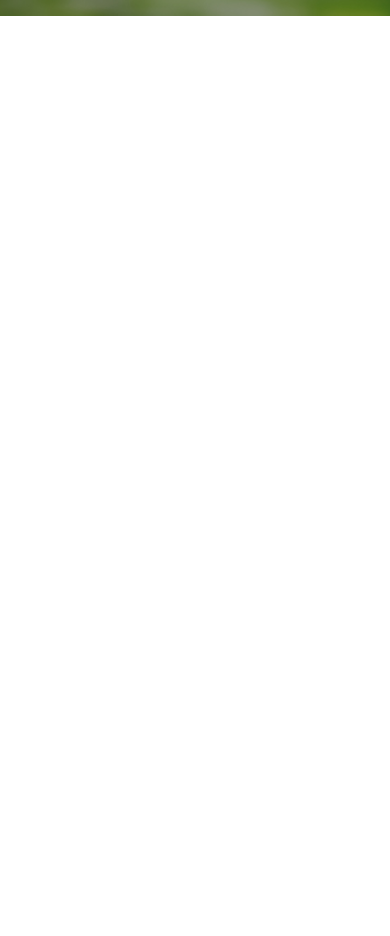
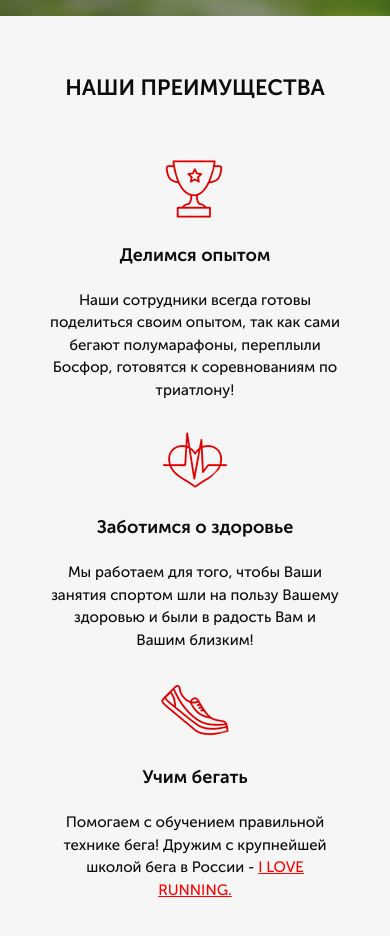
Before and after one commit to aretea83/puls, a website: page src/index.html in a window 390 px wide. Shown: the part 580-1516 px from the top of the page. Before the commit the page ends 844 px from the top, so only its background shows below. Drawn offline with Linux system fonts and the light colour scheme.

Commit message:
add advantage

```diff
--- a/src/index.html
+++ b/src/index.html
@@ -54,5 +54,36 @@
         </div>
     </div>
 
+    <div class="advantage">
+        <div class="container">
+            <h2 class="title">НАШИ ПРЕИМУЩЕСТВА</h2>
+
+            <div class="advantage__wrapper">
+                <div class="advantage__item">
+                    <img src="icons/cup.png" alt="cup" class="advantage__icon">
+                    <div class="advantage__title">Делимся опытом</div>
+                    <div class="advantage__descr">Наши сотрудники всегда готовы поделиться своим опытом,
+                    так как сами бегают полумарафоны, переплыли Босфор, готовятся к соревнованиям по триатлону!
+                    </div>
+                </div>
+                <div class="advantage__item">
+                    <img src="icons/heart.png" alt="heart" class="advantage__icon">
+                    <div class="advantage__title">Заботимся о здоровье</div>
+                    <div class="advantage__descr">Мы работаем для того,
+                    чтобы Ваши занятия спортом шли на пользу Вашему здоровью и были в радость Вам и Вашим близким!
+                    </div>
+                </div>
+                <div class="advantage__item">
+                    <img src="icons/shoe.png" alt="run" class="advantage__icon">
+                    <div class="advantage__title">Учим бегать</div>
+                    <div class="advantage__descr">Помогаем с обучением правильной технике бега!
+                    Дружим с крупнейшей школой бега в России -
+                    <a href="#">I LOVE RUNNING.</a>
+                    </div>
+                </div>
+            </div>
+        </div>
+    </div>
+
 </body>
 </html>
--- a/src/sass/_media.scss
+++ b/src/sass/_media.scss
@@ -19,6 +19,15 @@
     .button_main {
         margin-top: 55px;
         width: 280px;
+    }
+    .advantage {
+        padding: 70px 15px 78px 15px;
+        &__item {
+            max-width: 200px;
+        }
+        &__descr {
+            font-size: 13px;
+        }
     }
 }
 
@@ -43,6 +52,27 @@
         width: 140px;
         &_main {
             width: 250px;
+        }
+    }
+    .title {
+        font-size: 25px;
+    }
+    .advantage {
+        min-height: 350px;
+        padding: 55px 0;
+        &__wrapper {
+            margin-top: 25px;
+            flex-direction: column;
+            align-items: center;
+        }
+        &__item {
+            margin-top: 25px;
+        }
+        &__title {
+            margin-top: 18px;
+        }
+        &__descr {
+            margin-top: 20px;
         }
     }
 }
@@ -94,4 +124,16 @@
             font-size: 13px;
         }
     }
+    .title {
+        font-size: 22px;
+    }
+    .advantage {
+        padding: 55px 15px;
+        &__item {
+            max-width: 290px;
+        }
+        &__descr {
+            font-size: 15px;
+        }
+    }
 }
--- /dev/null
+++ b/src/sass/blocks/_advantage.scss
@@ -0,0 +1,33 @@
+.advantage {
+    min-height: 470px;
+    background-color: #f6f6f6;
+    padding: 70px 0 78px 0;
+    &__wrapper {
+        margin-top: 65px;
+        display: flex;
+        justify-content: space-between;
+    }
+    &__item {
+        display: flex;
+        flex-direction: column;
+        align-items: center;
+        max-width: 239px;
+    }
+    &__title {
+        margin-top: 38px;
+        color: #0d0d0d;
+        font-size: 18px;
+        font-weight: 700;
+    }
+    &__descr {
+        margin-top: 26px;
+        color: #0d0d0d;
+        font-size: 14px;
+        font-weight: 500;
+        text-align: center;
+        a {
+            color: #ff0000;
+            text-decoration: underline;
+        }
+    }
+}
--- /dev/null
+++ b/src/sass/blocks/_titles.scss
@@ -0,0 +1,8 @@
+.title {
+    display: block;
+    margin: 0 auto;
+    color: #0d0d0d;
+    font-size: 30px;
+    font-weight: 700;
+    text-align: center;
+}
--- a/src/sass/style.scss
+++ b/src/sass/style.scss
@@ -11,4 +11,6 @@
 @import 'blocks/promo';
 @import 'blocks/header';
 @import 'blocks/buttons';
+@import 'blocks/advantage';
+@import 'blocks/_titles';
 @import '../sass/_media';
```
Also changed, not shown: src/css/style.min.css, src/icons/cup.png (added), src/icons/heart.png (added), src/icons/shoe.png (added).
